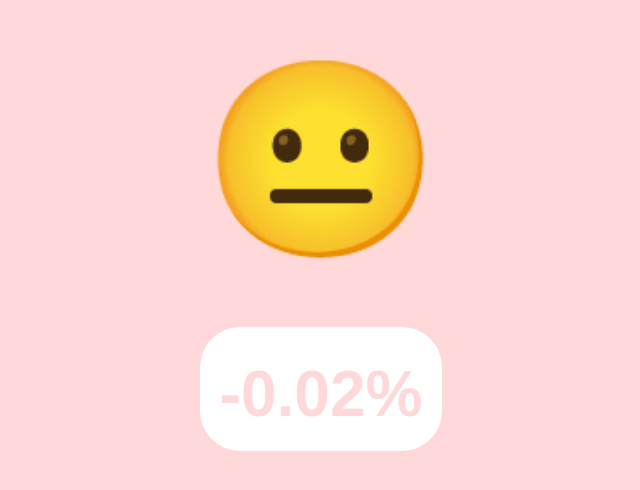
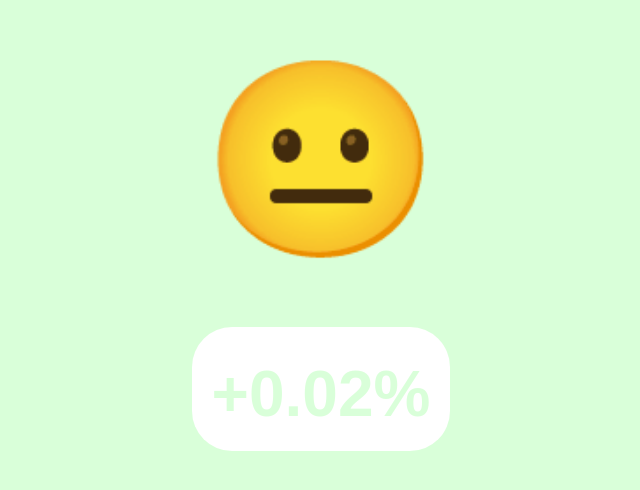
Before and after one commit to brycedorn/market-vibe, a plain HTML site: page index.html in a window 1280 px wide. Shown: the part 124-614 px from the top of the page, without its empty margins (319-959 px from the left). Drawn offline with Linux system fonts and the light colour scheme.

Commit message:
Deploying to gh-pages from  @ 45265f623c32af334a3b6d1cabfbdadf5e33c208 🚀

```diff
--- a/index.html
+++ b/index.html
@@ -1 +1 @@
-<!DOCTYPE html><html><head><title>Market is 😐 today.</title><meta charset="utf-8"><link rel="preconnect" href="https://finnhub.io"></head><body style="margin:0"><div style="width:100%;height:100vh;display:flex;flex-direction:column;align-items:center;justify-content:center;background-color:rgba(255,0,0,.15);font-family:sans-serif"><h1 style="font-size:12em;cursor:default;margin:0">😐</h1><h2 style="border-radius:40px;background:#fff;cursor:default;padding:30px 20px 20px;color:rgba(255,0,0,.15);font-size:4em">-0.02%</h2></div> </body></html>
+<!DOCTYPE html><html><head><title>Market is 😐 today.</title><meta charset="utf-8"><link rel="preconnect" href="https://finnhub.io"></head><body style="margin:0"><div style="width:100%;height:100vh;display:flex;flex-direction:column;align-items:center;justify-content:center;background-color:rgba(0,255,0,.15);font-family:sans-serif"><h1 style="font-size:12em;cursor:default;margin:0">😐</h1><h2 style="border-radius:40px;background:#fff;cursor:default;padding:30px 20px 20px;color:rgba(0,255,0,.15);font-size:4em">+0.02%</h2></div> </body></html>
```
